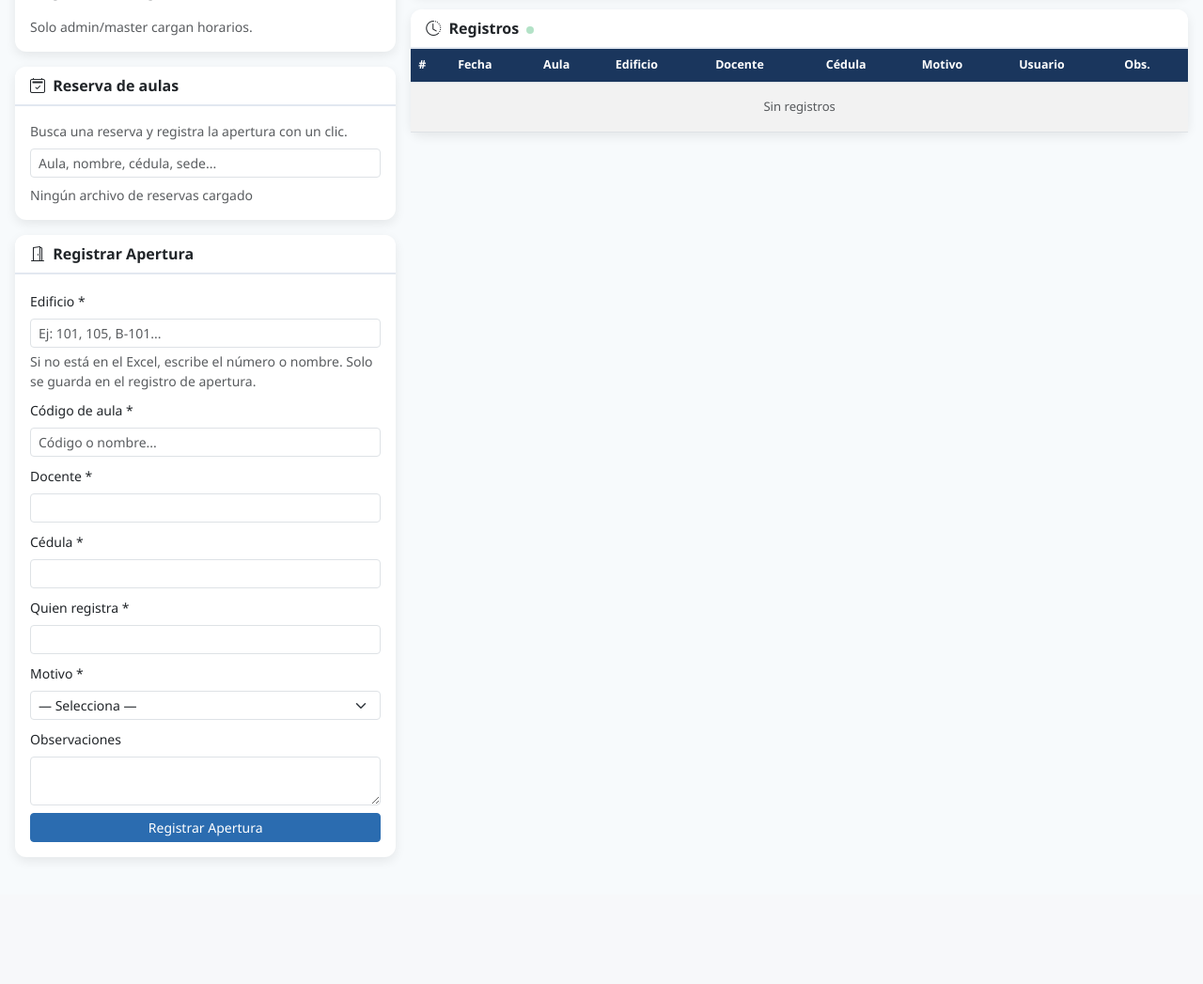
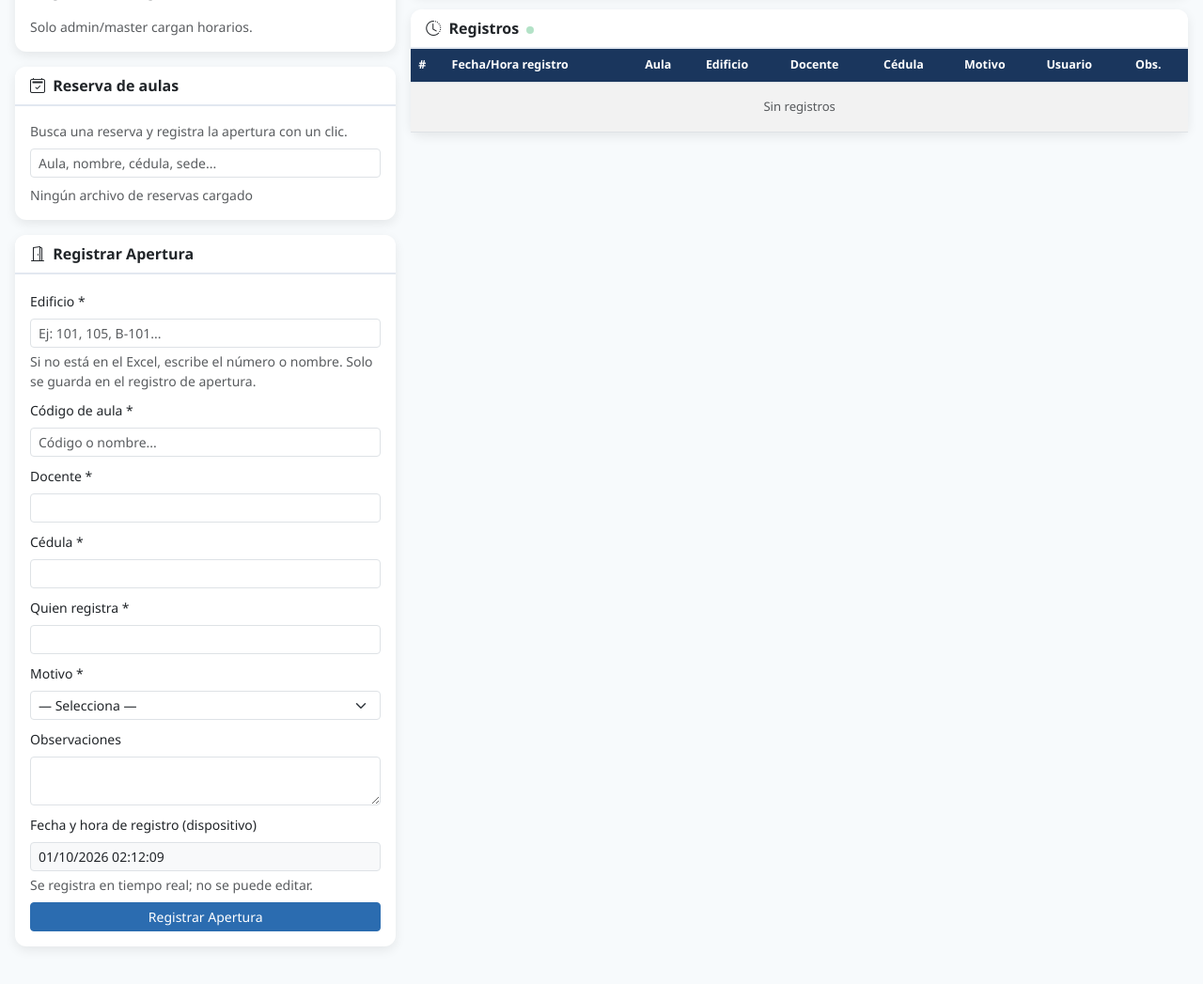
Before and after one commit to PROYECTOELECT/aula-registro_v1, a FastAPI app: template templates/index.html in a window 1280 px wide. Shown: the part 141-1188 px from the top of the page at 94% size. Before the commit the page ends 1055 px from the top, so only its background shows below. Run offline with FastAPI, Linux system fonts and the light colour scheme; the template is opened without the code that fills it, so the values that code supplies are empty.

Commit message:
Add files via upload

```diff
--- a/main.py
+++ b/main.py
@@ -811,6 +811,7 @@ async def registrar_apertura(
     aula_codigo: str = Form(...), docente_nombre: str = Form(...), cedula: str = Form(...),
     registrador_nombre: str = Form(...), motivo: str = Form(...),
     observaciones: Optional[str] = Form(None), edificio: Optional[str] = Form(None),
+    fecha_hora_dispositivo: Optional[str] = Form(None),
     db: Session = Depends(get_db),
 ):
     user = requiere_login(request)
@@ -832,12 +833,38 @@ async def registrar_apertura(
         if not edificio_val:
             raise HTTPException(400, "Indica el número o nombre del edificio")
 
+    # Fecha/hora real del dispositivo (celular, tablet o PC); no editable por el usuario
+    fecha_reg = datetime.now()
+    if fecha_hora_dispositivo:
+        raw = fecha_hora_dispositivo.strip()
+        parsed = None
+        for fmt in (
+            "%Y-%m-%dT%H:%M:%S.%f",
+            "%Y-%m-%dT%H:%M:%S",
+            "%Y-%m-%d %H:%M:%S",
+            "%d/%m/%Y %H:%M:%S",
+            "%d/%m/%Y %H:%M",
+        ):
+            try:
+                parsed = datetime.strptime(raw[:26].replace("Z", ""), fmt)
+                break
+            except ValueError:
+                continue
+        if parsed is None:
+            try:
+                # ISO con timezone offset: 2026-10-01T21:30:00-05:00
+                parsed = datetime.fromisoformat(raw.replace("Z", "+00:00")).replace(tzinfo=None)
+            except Exception:
+                parsed = None
+        if parsed:
+            fecha_reg = parsed
+
     registro = RegistroApertura(
         aula_codigo=aula_codigo, aula_nombre=aula_nombre, edificio=edificio_val,
         docente_nombre=docente_nombre.strip(), cedula=cedula.strip(),
         registrador_nombre=registrador_nombre.strip(), motivo=motivo,
         observaciones=(observaciones or "").strip() or None,
-        fecha_hora=datetime.now(), usuario_id=user["user_id"],
+        fecha_hora=fecha_reg, usuario_id=user["user_id"],
         usuario_username=user["username"], usuario_nombre=user["nombre"],
     )
     db.add(registro)
--- a/templates/index.html
+++ b/templates/index.html
@@ -327,6 +327,14 @@
                 <label class="form-label small">Observaciones</label>
                 <textarea class="form-control form-control-sm" name="observaciones" rows="2"></textarea>
               </div>
+
+              <div class="mb-2">
+                <label class="form-label small">Fecha y hora de registro (dispositivo)</label>
+                <input type="text" class="form-control form-control-sm bg-light" id="fechaHoraDisplay" readonly tabindex="-1"
+                       title="Se toma automáticamente del celular, tablet o computador">
+                <input type="hidden" name="fecha_hora_dispositivo" id="fechaHoraDispositivo">
+                <div class="form-text">Se registra en tiempo real; no se puede editar.</div>
+              </div>
               <button type="submit" class="btn btn-primary btn-sm w-100">Registrar Apertura</button>
             </form>
           </div>
@@ -405,7 +413,7 @@
               <table class="table table-hover table-striped mb-0">
                 <thead class="sticky-top">
                   <tr>
-                    <th>#</th><th>Fecha</th><th>Aula</th><th>Edificio</th><th>Docente</th><th>Cédula</th>
+                    <th>#</th><th>Fecha/Hora registro</th><th>Aula</th><th>Edificio</th><th>Docente</th><th>Cédula</th>
                     <th>Motivo</th><th>Usuario</th><th>Obs.</th>
                   </tr>
                 </thead>
@@ -651,12 +659,35 @@
       document.getElementById('panelHorario').style.display='block';
     }
 
+    function stampFechaHoraDispositivo(){
+      const now=new Date();
+      // Local device time (no UTC conversion): YYYY-MM-DDTHH:MM:SS
+      const pad=n=>String(n).padStart(2,'0');
+      const isoLocal =
+        now.getFullYear()+'-'+pad(now.getMonth()+1)+'-'+pad(now.getDate())+
+        'T'+pad(now.getHours())+':'+pad(now.getMinutes())+':'+pad(now.getSeconds());
+      const display =
+        pad(now.getDate())+'/'+pad(now.getMonth()+1)+'/'+now.getFullYear()+
+        ' '+pad(now.getHours())+':'+pad(now.getMinutes())+':'+pad(now.getSeconds());
+      const hid=document.getElementById('fechaHoraDispositivo');
+      const disp=document.getElementById('fechaHoraDisplay');
+      if(hid) hid.value=isoLocal;
+      if(disp) disp.value=display;
+      return isoLocal;
+    }
+
+    // Reloj en vivo del dispositivo
+    setInterval(stampFechaHoraDispositivo, 1000);
+    document.addEventListener('DOMContentLoaded', ()=>{ try{ stampFechaHoraDispositivo(); }catch(e){} });
+
     async function registrar(e){
       e.preventDefault();
       const fd=new FormData(e.target);
       let motivo=fd.get('motivo');
       if(motivo==='Otro'){motivo=document.getElementById('motivoOtro').value.trim();if(!motivo){toast('Especifica el motivo','error');return;}}
       fd.set('motivo',motivo);
+      // Sello en el instante exacto del clic (hora del celular/tablet/PC)
+      fd.set('fecha_hora_dispositivo', stampFechaHoraDispositivo());
       try{
         const res=await fetch('/api/registrar',{method:'POST',body:fd});
         const data=await res.json();
@@ -667,6 +698,7 @@
         document.getElementById('aulaInfo').style.display='none';
         document.getElementById('panelHorario').style.display='none';
         e.target.registrador_nombre.value='{{ user.nombre }}';
+        stampFechaHoraDispositivo();
         cargarRegistros(); cargarIndicadores();
       }catch(err){toast(err.message,'error');}
     }
```
